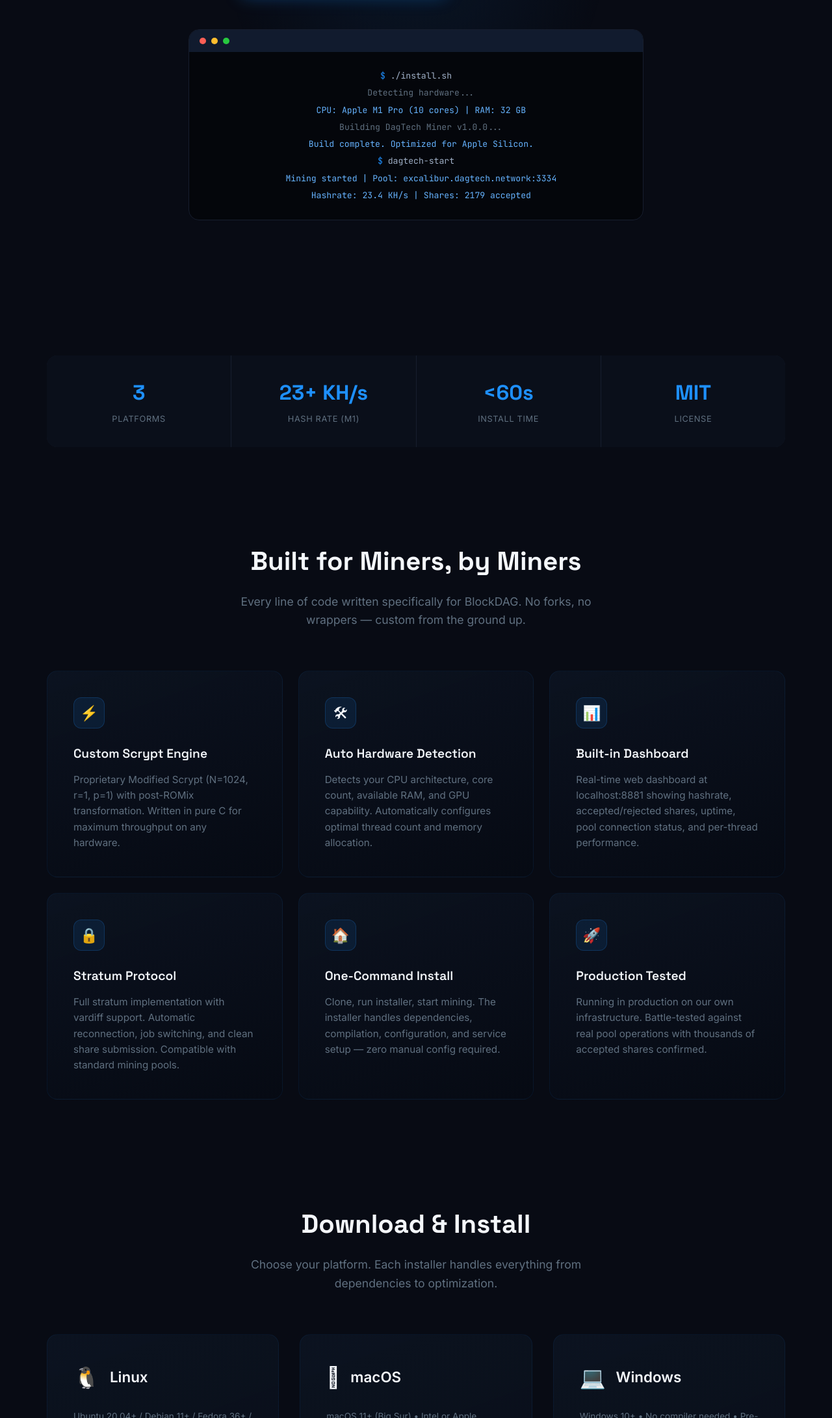
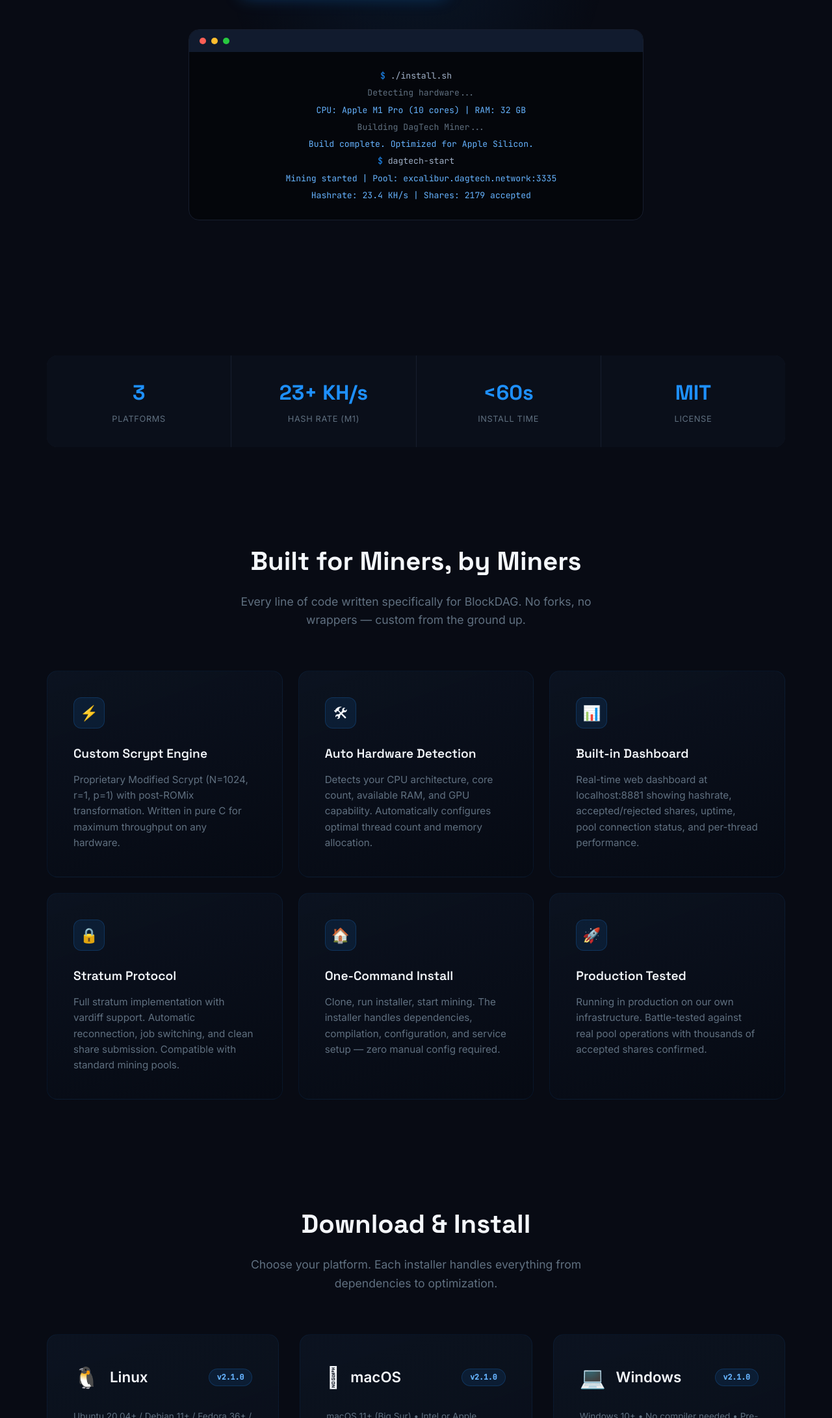
Before and after one commit to Dagtechltd/dagtech-miner, a plain HTML site: page docs/index.html in a window 1280 px wide. Shown: the part 618-2800 px from the top of the page at 65% size. Drawn offline with Linux system fonts and the light colour scheme.

Commit message:
fix: move version to per-platform badges, update pool port to 3335
Remove version from hero badge and terminal animation so the site
frame doesn't need updating on every release. Version now shown as
a pill badge on each OS download card (easy to update per-platform).
Also updated default pool port from 3334 to 3335 (CPU/GPU port)
across all references.

Co-Authored-By: Claude Opus 4.6 <noreply@anthropic.com>

```diff
--- a/docs/index.html
+++ b/docs/index.html
@@ -4,7 +4,7 @@
   <meta charset="UTF-8">
   <meta name="viewport" content="width=device-width, initial-scale=1.0">
   <title>DagTech Miner — Official Mining Software for the BlockDAG Network</title>
-  <meta name="description" content="High-performance CPU mining software for the BlockDAG Network. Custom Scrypt implementation with automatic hardware detection, built-in dashboard, and one-command installation for Linux, macOS, and Windows.">
+  <meta name="description" content="High-performance CPU and GPU mining software for the BlockDAG Network. Custom Scrypt implementation with automatic hardware detection, CUDA GPU support, built-in dashboard, and one-command installation for Linux, macOS, and Windows.">
   <link rel="icon" href="https://dapps.dagtech.network/icon.svg" type="image/svg+xml">
   <link rel="preconnect" href="https://fonts.googleapis.com">
   <link rel="preconnect" href="https://fonts.gstatic.com" crossorigin>
@@ -228,7 +228,6 @@
     }
     .platform-card:hover { border-color: hsl(210 100% 56% / 0.25); transform: translateY(-3px); }
     .platform-card:hover::before { opacity: 1; }
-    .platform-header { display: flex; align-items: center; gap: 1rem; margin-bottom: 1.5rem; }
     .platform-icon { font-size: 2rem; }
     .platform-name { font-size: 1.4rem; font-weight: 600; }
     .platform-reqs { color: var(--muted-fg); font-size: 0.85rem; margin-bottom: 1.5rem; padding-bottom: 1.5rem; border-bottom: 1px solid var(--border); }
@@ -260,6 +259,19 @@
       position: relative;
     }
     .code-block .comment { color: var(--muted-fg); }
+    .platform-version {
+      display: inline-block;
+      background: hsl(210 100% 56% / 0.1);
+      border: 1px solid hsl(210 100% 56% / 0.2);
+      border-radius: 9999px;
+      padding: 0.2rem 0.75rem;
+      font-size: 0.72rem;
+      font-weight: 600;
+      color: var(--primary-glow);
+      font-family: 'JetBrains Mono', monospace;
+      margin-left: auto;
+    }
+    .platform-header { display: flex; align-items: center; gap: 1rem; margin-bottom: 1.5rem; }
     .copy-btn {
       position: absolute; top: 0.6rem; right: 0.6rem;
       background: var(--secondary);
@@ -422,7 +434,7 @@
   <!-- HERO -->
   <section class="hero">
     <div class="container">
-      <div class="hero-badge">Production Release v1.0.0</div>
+      <div class="hero-badge">Production Release</div>
       <h1>Mine BlockDAG.<br>Your Hardware. Your Coins.</h1>
       <p>Purpose-built mining software for the BlockDAG Network. Custom Scrypt implementation, automatic hardware optimization, built-in dashboard. One command to install, one command to mine.</p>
       <div class="hero-buttons">
@@ -447,10 +459,10 @@
           <div><span class="prompt">$</span> ./install.sh</div>
           <div class="output">&nbsp;&nbsp;Detecting hardware...</div>
           <div class="success">&nbsp;&nbsp;CPU: Apple M1 Pro (10 cores) | RAM: 32 GB</div>
-          <div class="output">&nbsp;&nbsp;Building DagTech Miner v1.0.0...</div>
+          <div class="output">&nbsp;&nbsp;Building DagTech Miner...</div>
           <div class="success">&nbsp;&nbsp;Build complete. Optimized for Apple Silicon.</div>
           <div><span class="prompt">$</span> dagtech-start</div>
-          <div class="success">&nbsp;&nbsp;Mining started | Pool: excalibur.dagtech.network:3334</div>
+          <div class="success">&nbsp;&nbsp;Mining started | Pool: excalibur.dagtech.network:3335</div>
           <div class="success">&nbsp;&nbsp;Hashrate: 23.4 KH/s | Shares: 2179 accepted</div>
         </div>
       </div>
@@ -535,6 +547,7 @@
           <div class="platform-header">
             <div class="platform-icon">&#128039;</div>
             <div class="platform-name">Linux</div>
+            <span class="platform-version">v2.1.0</span>
           </div>
           <div class="platform-reqs">Ubuntu 20.04+ / Debian 11+ / Fedora 36+ / Arch &bull; 2+ cores, 512MB RAM &bull; gcc auto-installed</div>
           <ul class="platform-steps">
@@ -558,6 +571,7 @@
           <div class="platform-header">
             <div class="platform-icon">&#63743;</div>
             <div class="platform-name">macOS</div>
+            <span class="platform-version">v2.1.0</span>
           </div>
           <div class="platform-reqs">macOS 11+ (Big Sur) &bull; Intel or Apple Silicon &bull; Xcode CLT auto-installed</div>
           <ul class="platform-steps">
@@ -581,6 +595,7 @@
           <div class="platform-header">
             <div class="platform-icon">&#128187;</div>
             <div class="platform-name">Windows</div>
+            <span class="platform-version">v2.1.0</span>
           </div>
           <div class="platform-reqs">Windows 10+ &bull; No compiler needed &bull; Pre-built binary included</div>
           <ul class="platform-steps">
@@ -650,7 +665,7 @@
           <div class="step-number">4</div>
           <div class="step-content">
             <h4>Configuration Wizard</h4>
-            <p>The wizard asks for your wallet address, lets you choose CPU or GPU mode, select thread count, and set your pool. Default pool: <code>excalibur.dagtech.network:3334</code></p>
+            <p>The wizard asks for your wallet address, lets you choose CPU or GPU mode, select thread count, and set your pool. Default pool: <code>excalibur.dagtech.network:3335</code></p>
           </div>
         </div>
 
@@ -774,7 +789,7 @@
           <li><span class="spec-label">Protocol</span><span class="spec-value">Stratum v1 + VarDiff</span></li>
           <li><span class="spec-label">Threading</span><span class="spec-value">POSIX pthreads / Win32 Threads</span></li>
           <li><span class="spec-label">Crypto Library</span><span class="spec-value">OpenSSL (optional) / Built-in SHA256</span></li>
-          <li><span class="spec-label">Default Pool</span><span class="spec-value">excalibur.dagtech.network:3334</span></li>
+          <li><span class="spec-label">Default Pool</span><span class="spec-value">excalibur.dagtech.network:3335</span></li>
           <li><span class="spec-label">Dashboard</span><span class="spec-value">HTTP :8881 (built-in)</span></li>
           <li><span class="spec-label">Config Storage</span><span class="spec-value">~/.dagtech-miner/config.env</span></li>
           <li><span class="spec-label">License</span><span class="spec-value">MIT</span></li>
```
